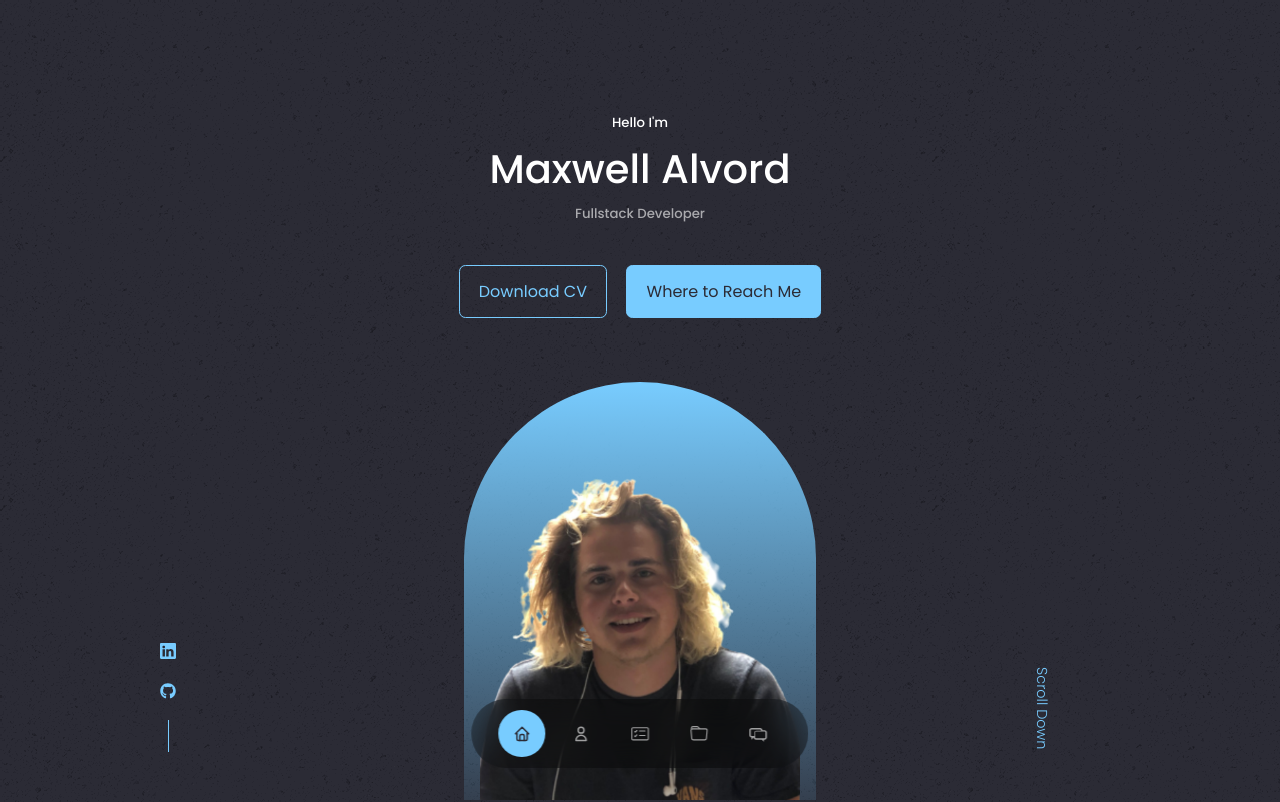
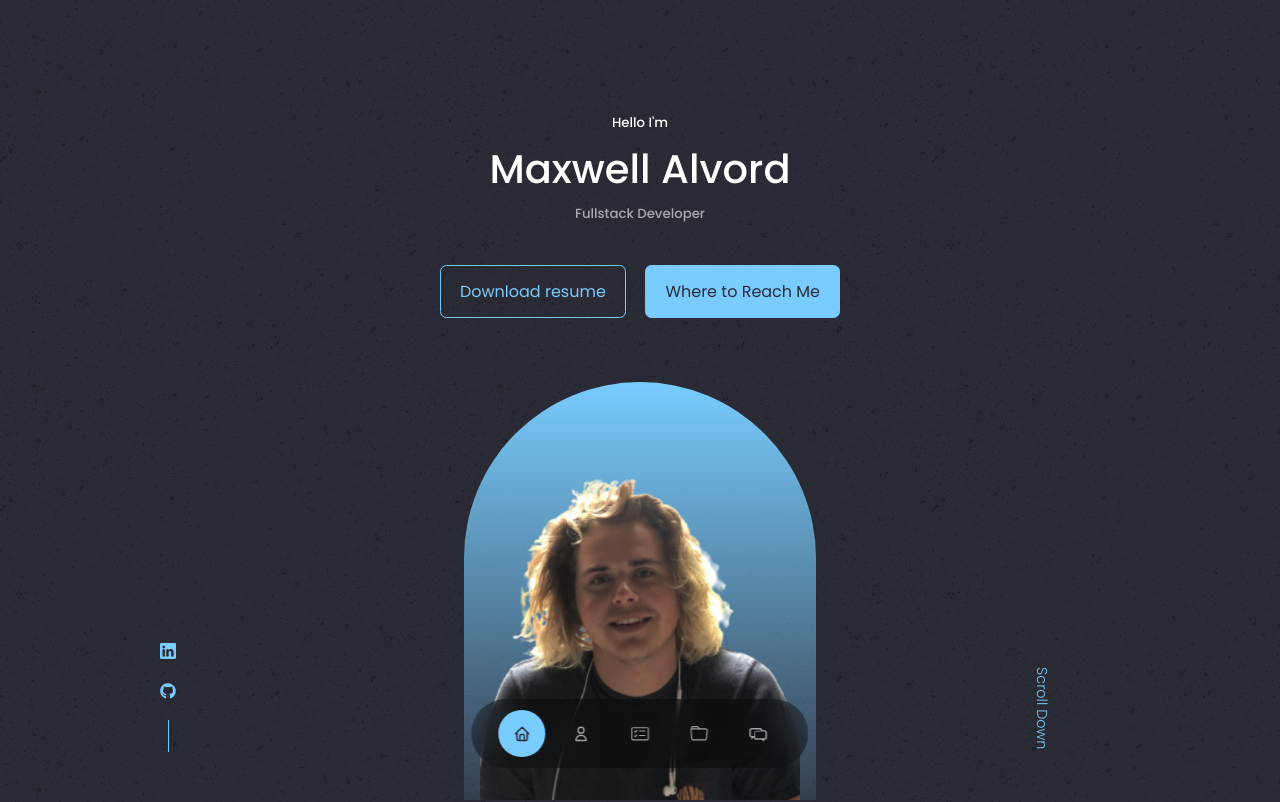
Before and after one commit to maxwellalvord/React-Portfolio, a React (Create React App) app: page / in a window 1280 px wide. Shown: the top 802 px of the page. Built offline with nearby package versions, Linux system fonts and the light colour scheme.

Commit message:
Update: add new CV to header component

```diff
--- a/src/components/header/CTA.jsx
+++ b/src/components/header/CTA.jsx
@@ -1,10 +1,10 @@
 import React from 'react'
-import CV from '../../assets/Resume_CV.pdf'
+import CV from '../../assets/CV.pdf'
 
 const CTA = () => {
   return (
     <div className='cta'>
-      <a href={CV} download className='btn'>Download CV</a>
+      <a href={CV} download className='btn'>Download resume</a>
       <a href="#contact" className='btn btn-primary'>Where to Reach Me</a>
     </div>
   )
```
Also changed, not shown: 2 other files (tests, documents, lock files or other folders).
